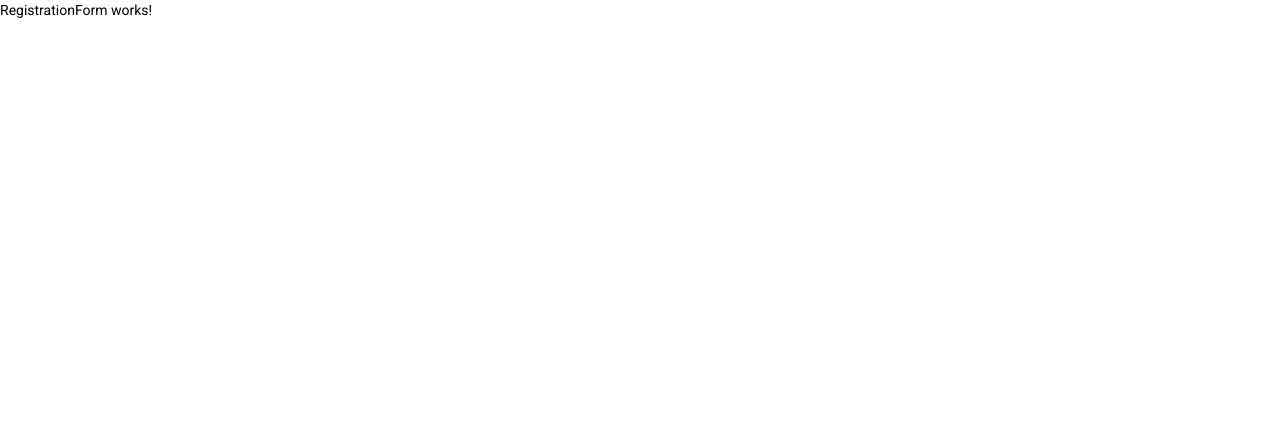
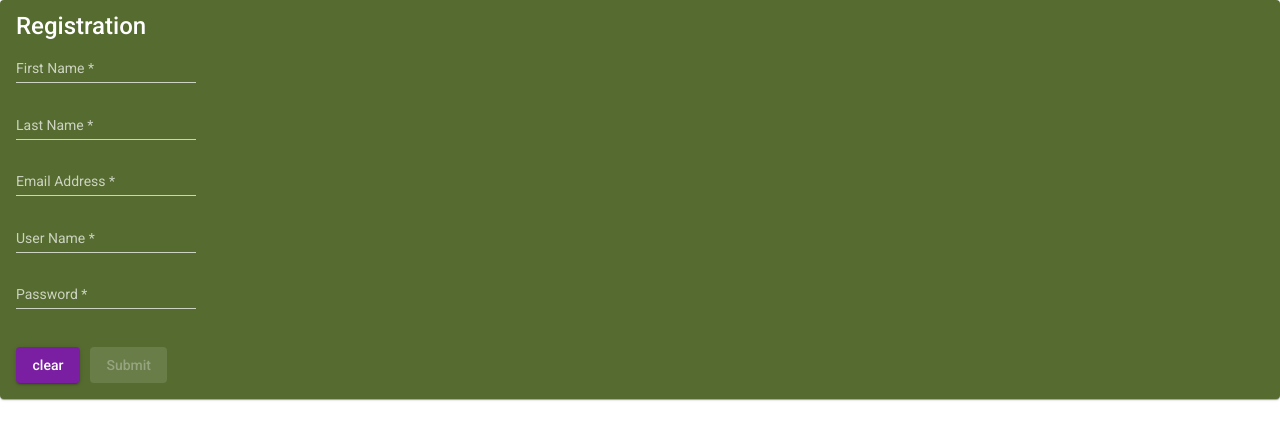
Before and after one commit to isaacmoriel/CodeSampling, an Angular app in the folder CodeSampling/: page / in a window 1280 px wide. Shown: the top 440 px of the page. Built offline with nearby package versions, Linux system fonts and the light colour scheme.

Commit message:
added validations

```diff
--- a/CodeSampling/src/app/Registration-Module/Registration.module.ts
+++ b/CodeSampling/src/app/Registration-Module/Registration.module.ts
@@ -1,11 +1,13 @@
 import { NgModule } from '@angular/core';
 import { CommonModule } from '@angular/common';
+import { SharedModule } from '../shared/shared.module';
+import { RegistrationFormComponent } from './RegistrationForm/RegistrationForm.component';
 
 
 @NgModule({
   imports: [
-    CommonModule
+    SharedModule
   ],
-  declarations: []
+  declarations: [RegistrationFormComponent]
 })
 export class RegistrationModule { }
--- a/CodeSampling/src/app/Registration-Module/RegistrationForm/RegistrationForm.component.html
+++ b/CodeSampling/src/app/Registration-Module/RegistrationForm/RegistrationForm.component.html
@@ -1,3 +1,67 @@
-<p>
-  RegistrationForm works!
-</p>
+
+
+
+<mat-card style="background-color: darkolivegreen;">
+  <mat-card-title> Registration</mat-card-title>
+
+  <form autocomplete="off" [formGroup]="RegistrationForm">
+    <mat-form-field>
+    <mat-label> First Name</mat-label>
+    <input matInput type="text" formControlName="FirstName" >
+    </mat-form-field>
+    <br>
+    <mat-form-field>
+      <mat-label>Last Name</mat-label>
+      <input matInput type="text" formControlName="LastName">
+    </mat-form-field>
+    <br>
+    <mat-form-field>
+      <mat-label>Email Address</mat-label>
+      <input matInput type="text" formControlName="EmailAddress">
+
+      <mat-error *ngIf="EmailAddressControl.hasError('required')">
+        Email is required
+      </mat-error>
+      <mat-error *ngIf="EmailAddressControl.hasError('email')">
+        Invalid email format
+      </mat-error>
+
+    </mat-form-field>
+
+    <br>
+    <mat-form-field>
+      <mat-label>User Name</mat-label>
+      <input matInput type="text" formControlName="UserName">
+      <mat-error *ngIf="UserNameControl.hasError('minlength')">
+        Should be 8 characters or more
+      </mat-error>
+      <mat-error *ngIf="UserNameControl.hasError('missingAlphaNumeric')">
+        Must include a number and a letter
+      </mat-error>
+      <mat-error *ngIf="UserNameControl.hasError('whiteSpace')">
+       Must not inlucde space
+      </mat-error>
+    </mat-form-field>
+
+
+    <br>
+    <mat-form-field>
+      <mat-label>Password</mat-label>
+      <input matInput type="password" formControlName="Password">
+      <mat-error *ngIf="PasswordControl.hasError('weakPassword')">
+        Must include a number and a letter
+      </mat-error>
+      <mat-error *ngIf="PasswordControl.hasError('minlength')">
+        Should be 10 characters or more
+      </mat-error>
+    </mat-form-field>
+
+    <br>
+    <br>
+    <button mat-raised-button color="primary" (click)="RegistrationForm.reset()" >clear</button> &nbsp;
+    <button mat-raised-button  color="accent" [disabled]="RegistrationForm.invalid">Submit</button>
+
+
+  </form>
+
+</mat-card>
--- a/CodeSampling/src/app/Registration-Module/RegistrationForm/RegistrationForm.component.ts
+++ b/CodeSampling/src/app/Registration-Module/RegistrationForm/RegistrationForm.component.ts
@@ -1,4 +1,7 @@
 import { Component, OnInit } from '@angular/core';
+import { AbstractControl, FormControl, FormGroup, ValidationErrors, ValidatorFn, Validators } from '@angular/forms';
+
+
 
 @Component({
   selector: 'app-RegistrationForm',
@@ -7,9 +10,70 @@ import { Component, OnInit } from '@angular/core';
 })
 export class RegistrationFormComponent implements OnInit {
 
+  AlphaNumeric:string = "^[0-9_-]{10,12}$";
+
+
+  FirstnameControl:FormControl = new FormControl('',[Validators.required])
+  LastnameControl:FormControl = new FormControl('',[Validators.required])
+  EmailAddressControl:FormControl = new FormControl('',[Validators.required,Validators.email])
+  UserNameControl:FormControl = new FormControl('',[Validators.required,Validators.minLength(8),this.UserNameValidator(),this.WhiteSpaceValidator()])
+  PasswordControl:FormControl = new FormControl('',[Validators.required,Validators.minLength(10),this.PasswordValidator()])
+  RegistrationForm:FormGroup=new FormGroup({});
+
   constructor() { }
 
   ngOnInit() {
+      this.RegistrationForm = new FormGroup({
+        FirstName: this.FirstnameControl,
+        LastName:this.LastnameControl ,
+        EmailAddress: this.EmailAddressControl ,
+        UserName:this.UserNameControl,
+        Password:this.PasswordControl
+
+      });
+      // console.log(this.RegistrationForm)
+  }
+
+  show(){
+
+  }
+
+    UserNameValidator(): ValidatorFn {
+    return (control: AbstractControl): ValidationErrors | null => {
+
+      const alpha:RegExp = /[a-zA-Z]/;
+      const numeric:RegExp = /[0-9]/;
+      const missingAlpha = alpha.test(control.value);
+      const missingNumeric = numeric.test(control.value);
+
+      return !(missingAlpha && missingNumeric) ? {missingAlphaNumeric: {value: control.value}} : null;
+    };
+  }
+
+    PasswordValidator(): ValidatorFn {
+    return (control: AbstractControl): ValidationErrors | null => {
+
+      const alphaUpper:RegExp = /[A-Z]/;
+      const alphaLower:RegExp = /[a-z]/;
+      const numeric:RegExp = /[0-9]/;
+      const special:RegExp = /[!@#$%^&*=_+?]/
+      const missingAlphaUpper = alphaUpper.test(control.value);
+      const missingAlphaLower = alphaLower.test(control.value);
+      const missingspecial = special.test(control.value);
+      const missingNumeric = numeric.test(control.value);
+
+      return !(missingAlphaUpper&& missingAlphaLower && missingNumeric && missingspecial) ? {weakPassword: {value: control.value}} : null;
+    };
+  }
+
+  WhiteSpaceValidator(): ValidatorFn {
+    return (control: AbstractControl): ValidationErrors | null => {
+
+      const isWhitespace = control.value.includes(' ') ;
+
+
+      return isWhitespace ? {whiteSpace: {value: control.value}} : null;
+    };
   }
 
 }
--- a/CodeSampling/src/app/shared/shared.module.ts
+++ b/CodeSampling/src/app/shared/shared.module.ts
@@ -1,14 +1,23 @@
 import { NgModule } from '@angular/core';
 import { CommonModule } from '@angular/common';
 
-let modules = [];
+import {MatFormFieldModule} from '@angular/material/form-field';
+import {MatCardModule} from '@angular/material/card';
+import {MatButtonModule} from '@angular/material/button';
+import {MatInputModule} from '@angular/material/input';
+
+import { ReactiveFormsModule } from '@angular/forms';
+
+
+
+let modules = [CommonModule,ReactiveFormsModule,MatFormFieldModule,MatCardModule,MatButtonModule, MatInputModule];
 
 @NgModule({
   imports: [
-    CommonModule
+    modules
   ],
   exports:[
-
+    modules
   ],
   declarations: []
 })
```
